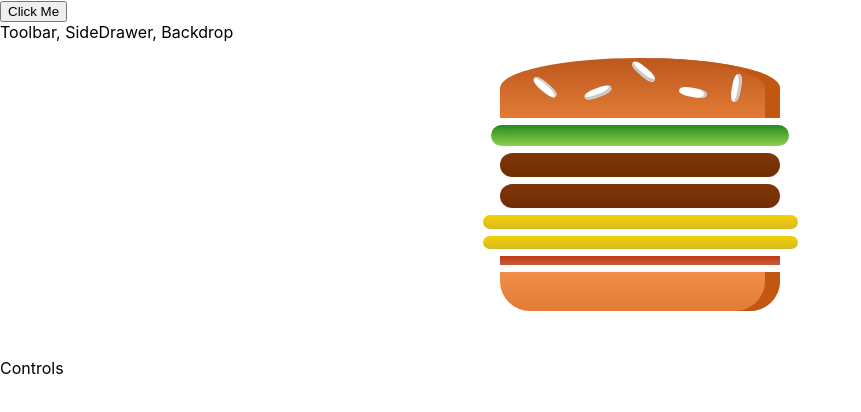
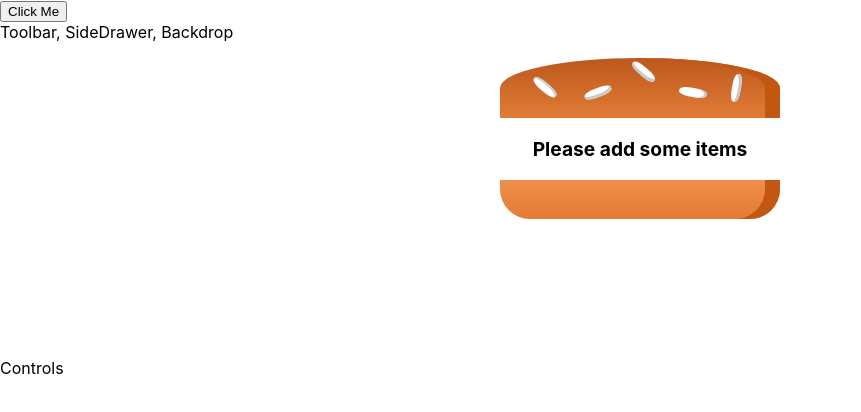
Before and after one commit to m10hit/Burger-app, a React (Create React App) app: page / in a window 1280 px wide. Shown: the top 412 px of the page, without its empty margins (0-861 px from the left). Built offline with nearby package versions, Linux system fonts and the light colour scheme.

Commit message:
add default msg when no item is added

```diff
--- a/src/components/Burger/Burger.js
+++ b/src/components/Burger/Burger.js
@@ -3,13 +3,17 @@ import BurgerIngredient from './BurgerIngredient/BurgerIngredient';
 import classes from './Burger.module.css';
 
 const Burger = (props) => {
-  const transformedIngredients = Object.keys(props.ingredients).map((igKey) => {
-    return [...Array(props.ingredients[igKey])].map((_, i) => (
-      <BurgerIngredient key={igKey + i} type={igKey} />
-    ));
-  });
+  let transformedIngredients = Object.keys(props.ingredients)
+    .map((igKey) => {
+      return [...Array(props.ingredients[igKey])].map((_, i) => (
+        <BurgerIngredient key={igKey + i} type={igKey} />
+      ));
+    })
+    .flat();
 
-  console.log(transformedIngredients);
+  if (transformedIngredients.length === 0) {
+    transformedIngredients = <p>Please add some items</p>;
+  }
   return (
     <div className={classes.Burger}>
       <BurgerIngredient type="bread-top" />
--- a/src/containers/BurgerBuilder/BurgerBuilder.js
+++ b/src/containers/BurgerBuilder/BurgerBuilder.js
@@ -5,10 +5,10 @@ import Burger from '../../components/Burger/Burger';
 class BurgerBuilder extends Component {
   state = {
     ingredients: {
-      salad: 1,
-      meat: 2,
-      cheese: 2,
-      bacon: 1,
+      salad: 0,
+      meat: 0,
+      cheese: 0,
+      bacon: 0,
     },
   };
   render() {
```
